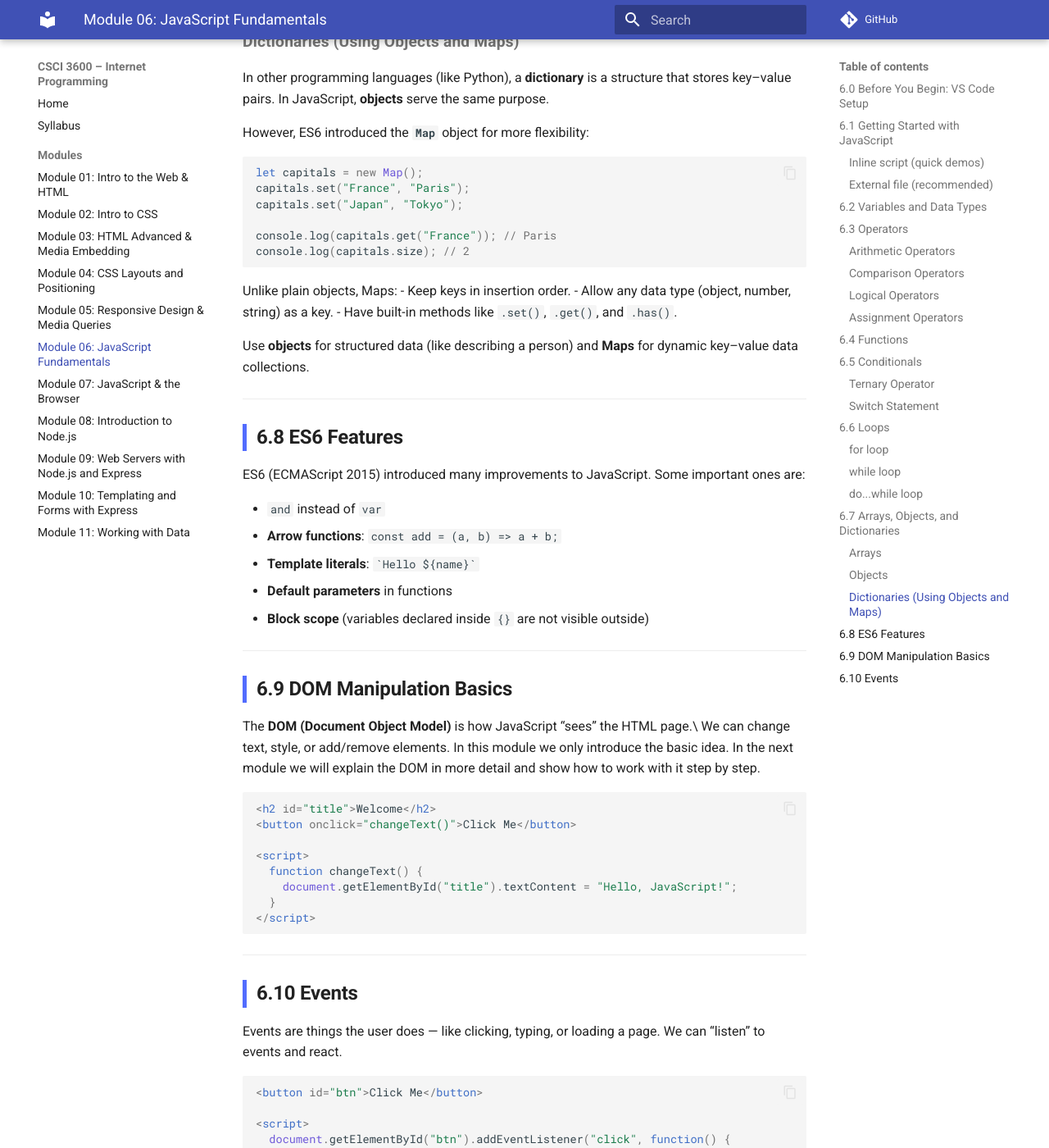
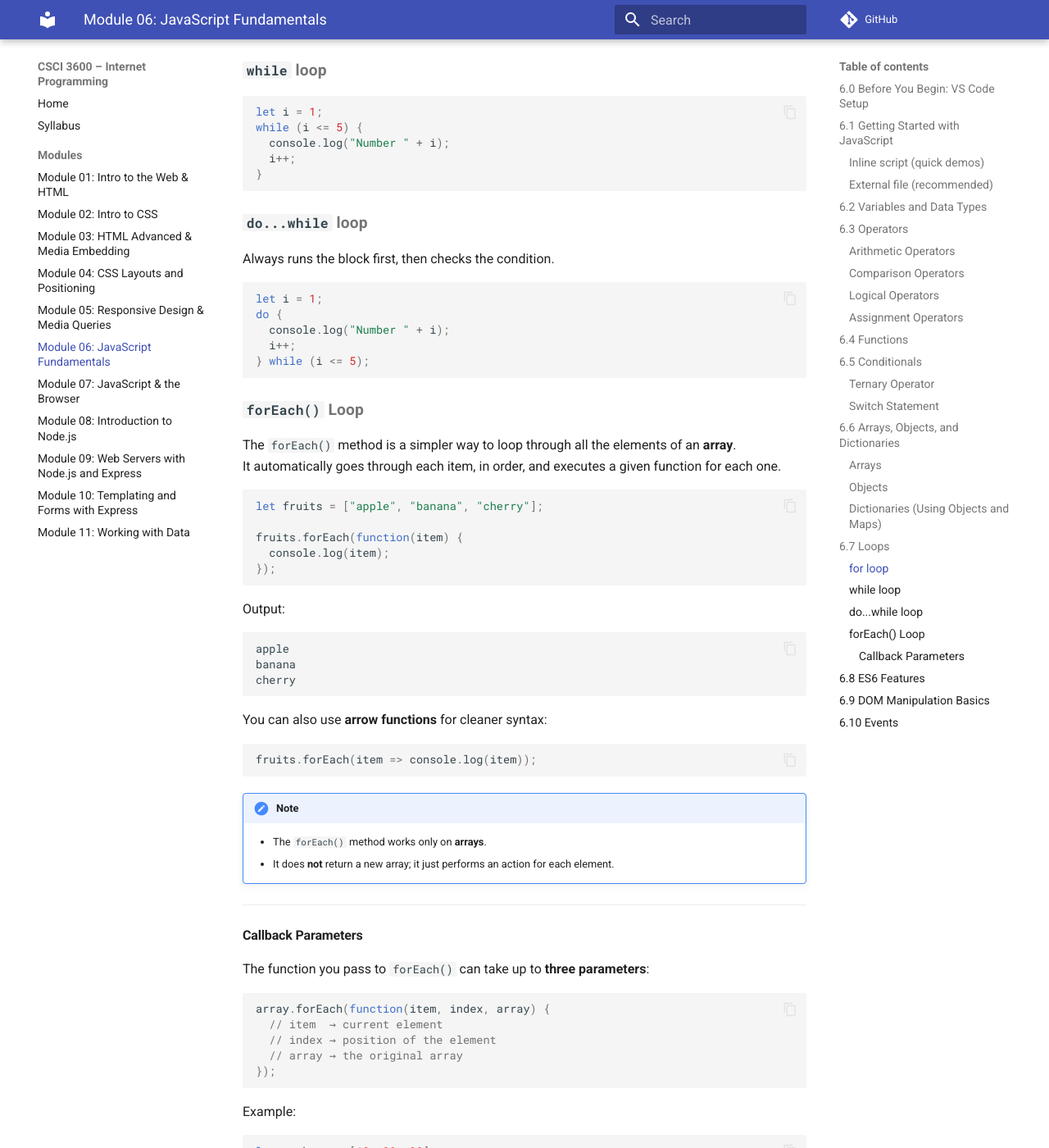
Before and after one commit to rahaeimehr/internet-programming, an MkDocs documentation site: the page built from docs/module-06-javascript_fundamentals/index.md, in a window 1280 px wide and 1400 px high, scrolled down 7365 px. Shown: the whole window at 82% size. Built offline with MkDocs 1.6.1 and Material for MkDocs 9.7.7, drawn with Linux system fonts in a browser that asks for light colours; comment, search, counter and statistics services are not loaded; some of the changed text lies outside the part shown.

Commit message:
Module 6 - forEach

````diff
--- a/docs/module-06-javascript_fundamentals/index.md
+++ b/docs/module-06-javascript_fundamentals/index.md
@@ -237,44 +237,7 @@ switch(day) {
 ```
 
 ---
-
-## 6.6 Loops
-
-Loops repeat code.
-
-### `for` loop
-
-```javascript
-for (let i = 1; i <= 5; i++) {
-  console.log("Number " + i);
-}
-```
-
-### `while` loop
-
-```javascript
-let i = 1;
-while (i <= 5) {
-  console.log("Number " + i);
-  i++;
-}
-```
-
-### `do...while` loop
-
-Always runs the block first, then checks the condition.
-
-```javascript
-let i = 1;
-do {
-  console.log("Number " + i);
-  i++;
-} while (i <= 5);
-```
-
----
-
-## 6.7 Arrays, Objects, and Dictionaries
+## 6.6 Arrays, Objects, and Dictionaries
 
 Arrays, objects, and dictionaries are essential JavaScript data structures that let us organize and manage information.
 
@@ -335,6 +298,107 @@ Use **objects** for structured data (like describing a person) and **Maps** for
 
 ---
 
+## 6.7 Loops
+
+Loops repeat code.
+
+### `for` loop
+
+```javascript
+for (let i = 1; i <= 5; i++) {
+  console.log("Number " + i);
+}
+```
+
+### `while` loop
+
+```javascript
+let i = 1;
+while (i <= 5) {
+  console.log("Number " + i);
+  i++;
+}
+```
+
+### `do...while` loop
+
+Always runs the block first, then checks the condition.
+
+```javascript
+let i = 1;
+do {
+  console.log("Number " + i);
+  i++;
+} while (i <= 5);
+```
+
+### `forEach()` Loop
+
+The `forEach()` method is a simpler way to loop through all the elements of an **array**.
+It automatically goes through each item, in order, and executes a given function for each one.
+
+```javascript
+let fruits = ["apple", "banana", "cherry"];
+
+fruits.forEach(function(item) {
+  console.log(item);
+});
+```
+
+Output:
+```
+apple
+banana
+cherry
+```
+
+You can also use **arrow functions** for cleaner syntax:
+
+```javascript
+fruits.forEach(item => console.log(item));
+```
+
+!!! note
+    - The `forEach()` method works only on **arrays**.
+    - It does **not** return a new array; it just performs an action for each element.
+
+---
+
+#### Callback Parameters
+
+The function you pass to `forEach()` can take up to **three parameters**:
+
+```javascript
+array.forEach(function(item, index, array) {
+  // item  → current element
+  // index → position of the element
+  // array → the original array
+});
+```
+
+Example:
+
+```javascript
+let numbers = [10, 20, 30];
+
+numbers.forEach((num, index) => {
+  console.log("Index:", index, "Value:", num);
+});
+```
+
+Output:
+```
+Index: 0 Value: 10
+Index: 1 Value: 20
+Index: 2 Value: 30
+```
+
+!!! tip
+    Use `forEach()` when you want to perform an action for every item in an array, such as displaying a list, logging data, or updating page elements.
+
+
+
+---
 
 ## 6.8 ES6 Features
 
````
